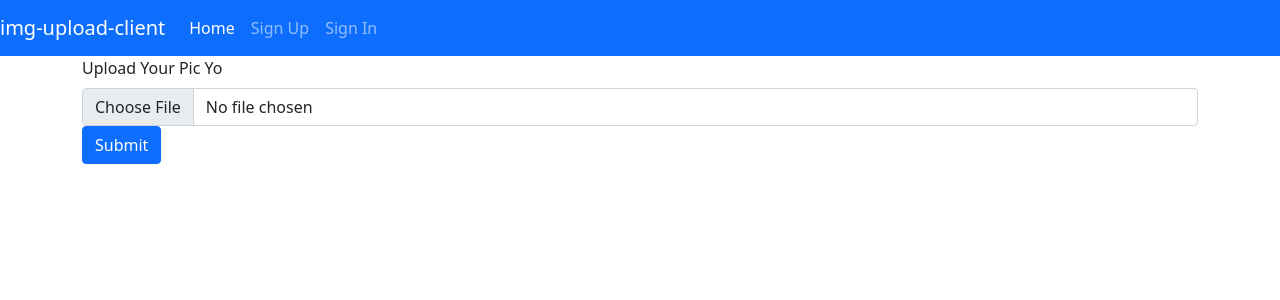
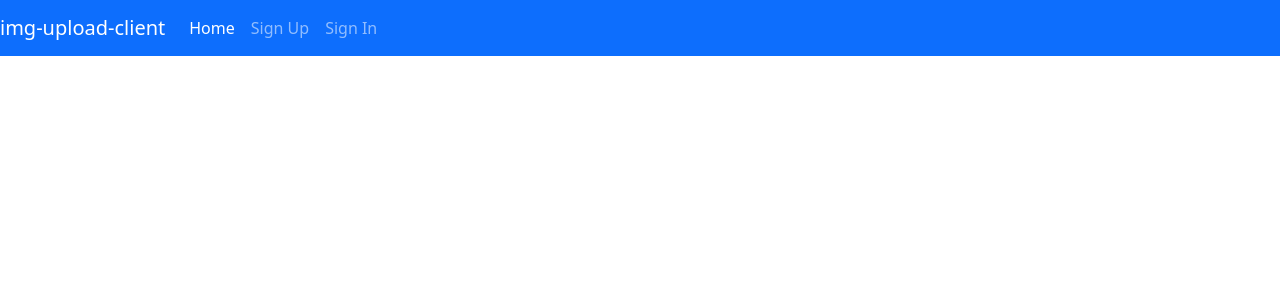
Before and after one commit to AchromaNull/img-upload-client, a React (Create React App) app: page / in a window 1280 px wide. Shown: the top 300 px of the page. Built offline with nearby package versions, Linux system fonts and the light colour scheme.

Commit message:
Moved 'Upload' to Authenticated route
- Upload image feature now requires an authenticated user.
- Links added to header and route to '/upload'.

```diff
--- a/src/App.js
+++ b/src/App.js
@@ -84,7 +84,14 @@ class App extends Component {
               <ChangePassword msgAlert={this.msgAlert} user={user} />
             )}
           />
-          <Upload />
+          <AuthenticatedRoute
+            user={user}
+            path='/upload'
+            render={() => (
+              <Upload msgAlert={this.msgAlert} user={user} />
+            )}
+          />
+          {/* <Upload /> */}
         </main>
       </Fragment>
     )
--- a/src/components/Header/Header.js
+++ b/src/components/Header/Header.js
@@ -7,6 +7,7 @@ const authenticatedOptions = (
   <Fragment>
     <NavLink to='/change-password' className='nav-link'>Change Password</NavLink>
     <NavLink to='/sign-out' className='nav-link'>Sign Out</NavLink>
+    <NavLink to='/upload' className='nav-link'>Upload Image</NavLink>
   </Fragment>
 )
 
```
